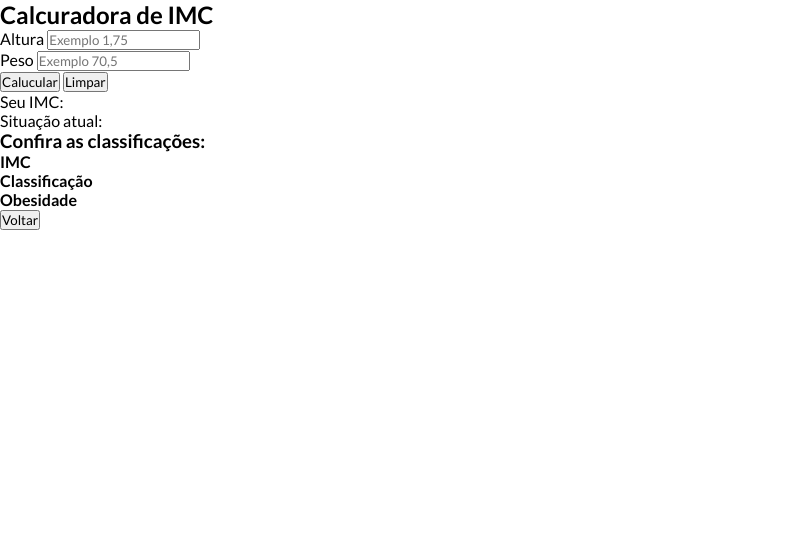
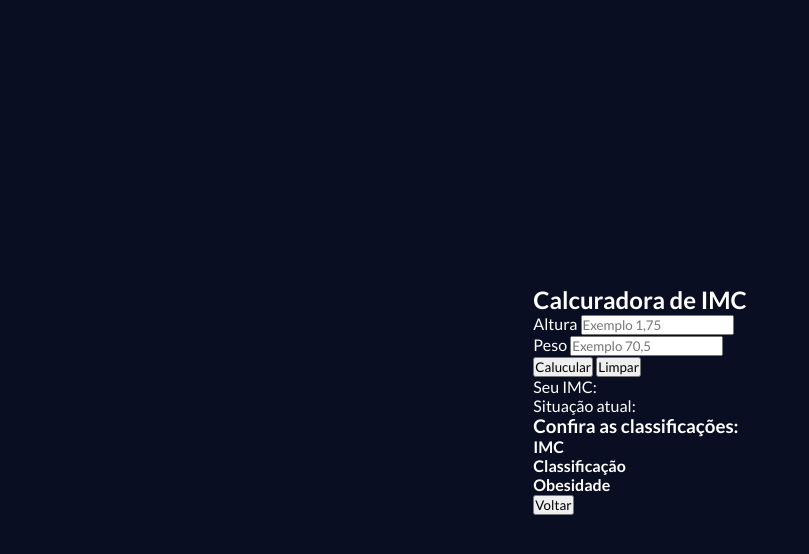
Before and after one commit to ricantony6/calculadora-imc, a plain HTML site: page index.html in a window 1280 px wide. Shown: the whole page, without its empty margins (0-809 px from the left). Drawn offline with Linux system fonts and the light colour scheme.

Commit message:
centralizando conteudo

```diff
--- a/style.css
+++ b/style.css
@@ -4,3 +4,12 @@
     box-sizing: border-box;
     font-family: 'Lato',sans-serif;
 }
+
+body {
+    background: #090e22;
+    display: flex;
+    justify-content: center;
+    align-items: center;
+    min-height: 100vh;
+    color: #fff;
+}
```
